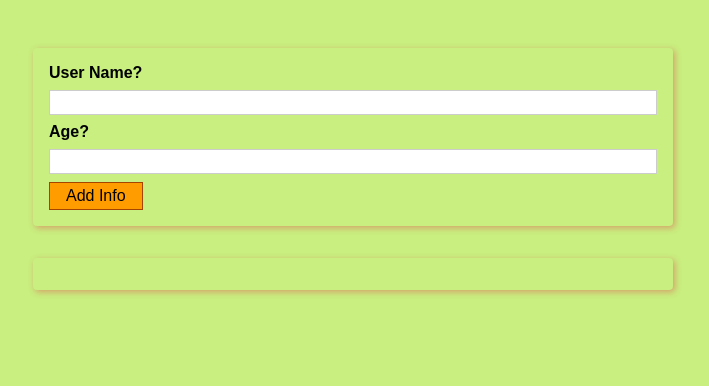
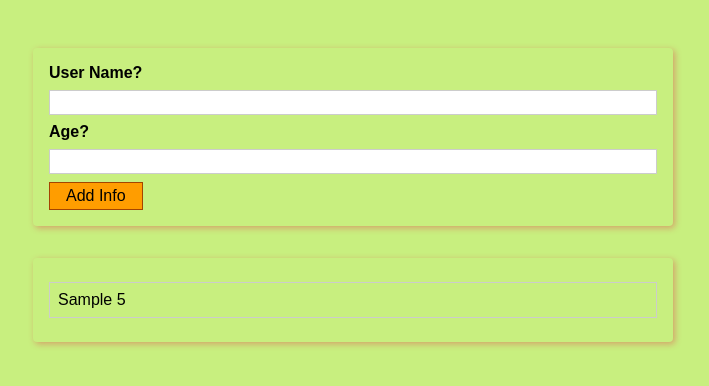
Before and after one commit to Justo84/Data-collector, a React (Create React App) app: page / in a window 1280 px wide. Both pictures are taken after typing "Sample", "5" into the empty fields and a click on the button "Add Info". Shown: the top 386 px of the page, without its empty margins (287-996 px from the left). Built offline with nearby package versions, Linux system fonts and the light colour scheme.

Commit message:
userlist array

```diff
--- a/src/App.js
+++ b/src/App.js
@@ -4,19 +4,18 @@ import UserList from './components/Users/UserList';
 
 
 function App() {
-  const [userList, setUserList] = useState([])
+  const [usersList, setUsersList] = useState([])
 
   const userDataHandler = (username, userage) => {
-    setUserList(prevList =>
-      [...prevList, {name : username, age : userage }]
+    setUsersList(prevList =>
+      [...prevList, {name : username, age : userage, id : Math.random().toString() }]
       )
-      return userList
   }
 
   return (
     <div>
-      <AddUser addUserData={userDataHandler} />
-      <UserList userList={[]} />
+      <AddUser onAddUser={userDataHandler} />
+      <UserList userList={usersList} />
     </div>
   );
 }
--- a/src/components/Users/AddUser.js
+++ b/src/components/Users/AddUser.js
@@ -20,7 +20,7 @@ const AddUser = props => {
         }
 
         console.log(`name:${userName} age:${userAge}`)
-        props.addUserData(userName, userAge)
+        props.onAddUser(userName, userAge)
 
         setUserAge('')
         setUserName('')
--- a/src/components/Users/UserList.js
+++ b/src/components/Users/UserList.js
@@ -6,7 +6,7 @@ const UserList = props => {
     return (
         <Card className={styles.users}>
         <ul>
-            {props.userList.map((user) => (<li>{user.name} {user.age}</li>))}
+            {props.userList.map((user) => (<li key={user.id}>{user.name} {user.age}</li>))}
         </ul>
         </Card>
     )
```
